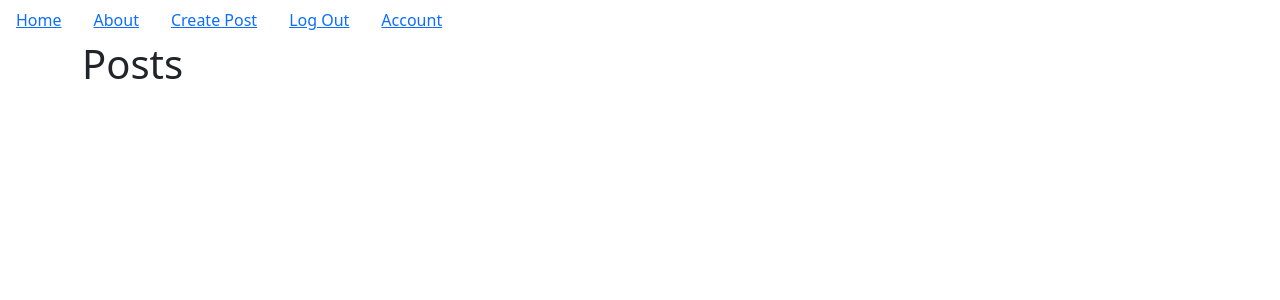
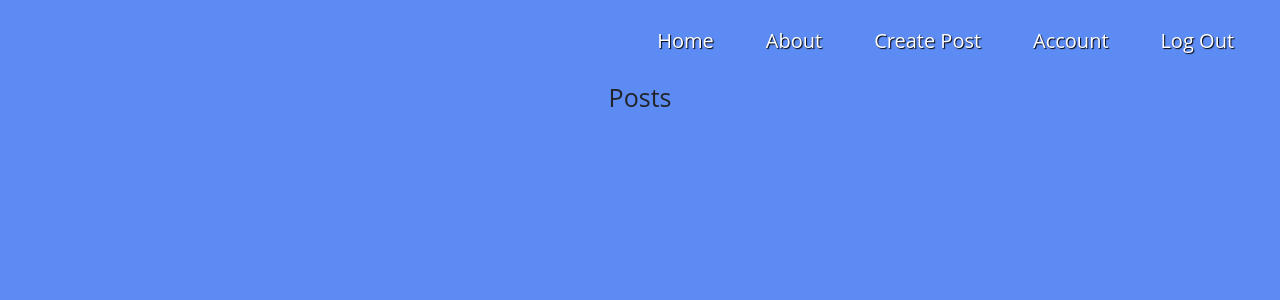
Before and after one commit to Illia-Br/should-i-do-it, a Flask app: page / in a window 1280 px wide. Shown: the top 300 px of the page. Run offline with Flask 2, Linux system fonts and the light colour scheme; the visitor is signed in with stand-in values (Sample User, id 1); data that the repository does not hold is empty.

Commit message:
change navbar styling

```diff
--- a/myapp/static/styles/style.css
+++ b/myapp/static/styles/style.css
@@ -1,3 +1,50 @@
+html {
+  box-sizing: border-box;
+}
+
+/* The Universal Selector */
+*, /* All elements*/
+*::before, /* All ::before pseudo-elements */
+*::after {
+  /* All ::after pseudo-elements */
+  /* height & width will now include border & padding by default but can be overridden as needed */
+  box-sizing: inherit;
+}
+
+/* resets font size to be 62.5% of the user preference - in most browser configurations this will be 10px */
+:root {
+  font-size: 62.5%;
+}
+
 body {
-  background-color: white;
+  /* Use a system font, if none are available use an available sans-sarif font */
+  font-family: 'Avenir','Open Sans', sans-serif, system-ui, -apple-system, BlinkMacSystemFont, 'Segoe UI', Roboto, Oxygen-Sans, Ubuntu, Cantarell, 'Helvetica Neue', sans-serif;
+  margin: 0;
+  min-height: 100vh;
+  font-size: 1.8rem;
+  background-color: #5D8BF4;
+  text-align: center;
 }
+
+
+#main-nav {
+  grid-area: nav;
+  display: flex;
+  justify-content: flex-end;
+  align-items: center;
+  padding: 0 20px 0 30px;
+}
+
+#main-nav > a {
+  margin: 20px;
+  text-decoration: none !important;
+  padding: 6px;
+  border-radius: 5px;
+  color: #fff;
+  text-shadow: 1px 1px 1px black;
+  font-size: 2rem;
+}
+
+#main-nav > a:hover {
+  color: rgb(220, 215, 215);
+}
--- a/myapp/templates/base.html
+++ b/myapp/templates/base.html
@@ -9,39 +9,25 @@
     <link rel= "stylesheet" type= "text/css" href= "{{ url_for('static',filename='styles/style.css') }}">
     <title>Party!</title>
 </head>
+
 <body>
-    <ul class="nav">
-        <li class="nav-link">
-            <a href="{{url_for('core.index')}}">Home</a>
-        </li>
-        <li class="nav-link">
-            <a href="{{url_for('core.info')}}">About</a>
-        </li>
+    <nav id="main-nav">
+        <a href="{{url_for('core.index')}}">Home</a>
+        <a href="{{url_for('core.info')}}">About</a>
 
         {% if current_user.is_authenticated %}
-        <li class="nav-link">
             <a href="{{url_for('posts.create_post')}}">Create Post</a>
-        </li>
-        <li class="nav-link">
+            <a href="{{url_for('users.account')}}">Account</a>
             <a href="{{url_for('users.logout')}}">Log Out</a>
-        </li>
-        <li class="nav-link">
-            <a href="{{url_for('users.account')}}">Account</a>
-        </li>
         {% else %}
-        <li class="nav-link">
             <a href="{{url_for('users.login')}}">Log In</a>
-        </li>
-        <li class="nav-link">
             <a href="{{url_for('users.register')}}">Register</a>
-        </li>
         {% endif %}
-    </ul>
+    </nav>
 
-    <div class="container">
-        {% block content %}
+{% block content %}
 
-        {% endblock %}
-    </div>
+{% endblock %}
+
 </body>
 </html>
--- a/myapp/templates/index.html
+++ b/myapp/templates/index.html
@@ -11,7 +11,7 @@
                         <a class="card-title" href="{{url_for('posts.post', post_id=each_post.id)}}">{{each_post.title}}</a>
                         <a href="{{url_for('users.user_posts', username=each_post.author.username)}}">Written by: {{each_post.author.username}}</a>
                     </h2>
-                    <p>Published on: {{each_post.date.strftime('%Y - %m - %d')}}</p>
+                    <p>Published on {{each_post.date.strftime('%B %d, %Y')}}</p>
                     <a class="btn btn-primary" href="{{url_for('posts.post', post_id=each_post.id)}}">Read Post</a>
                 </div>
             </div>
```
